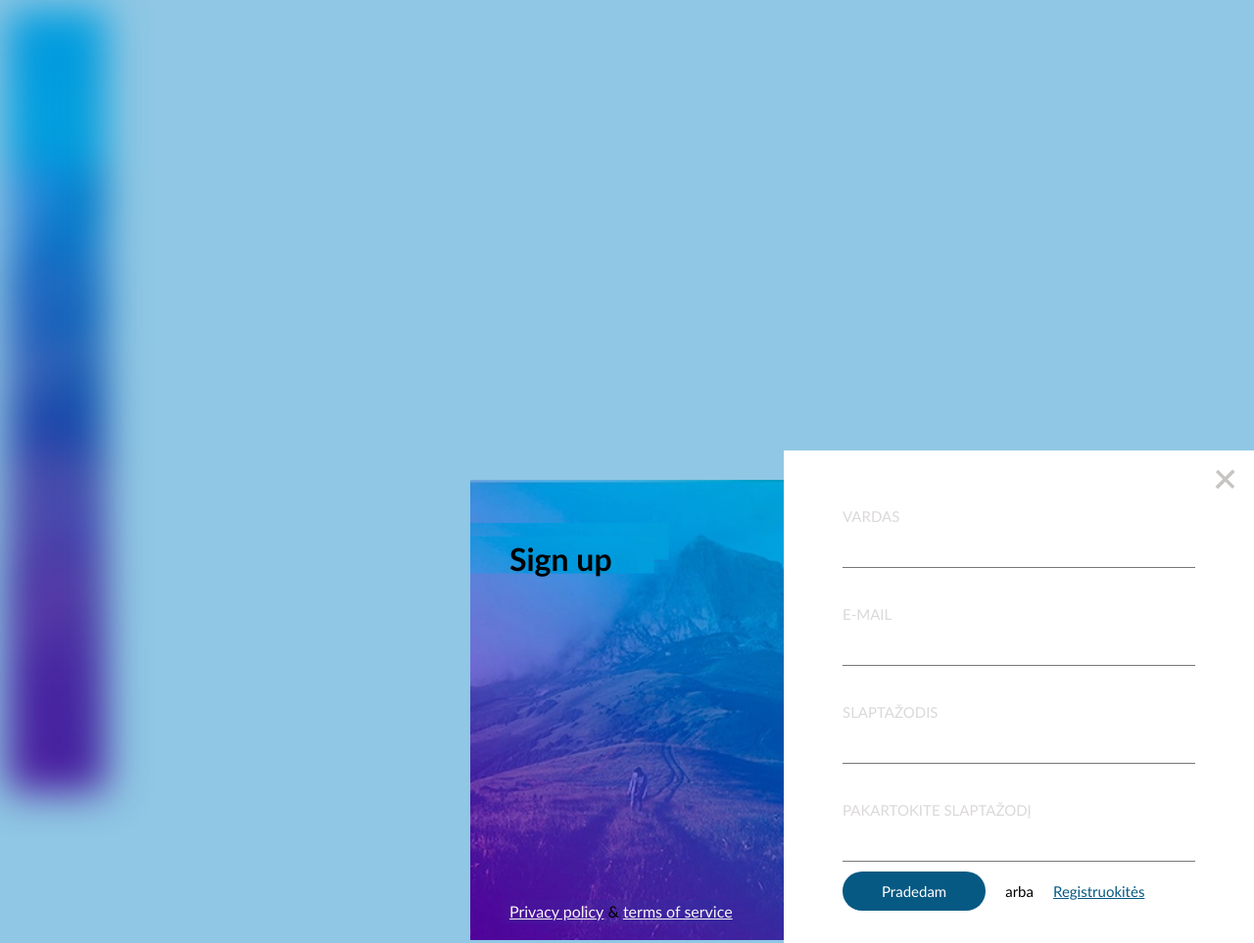
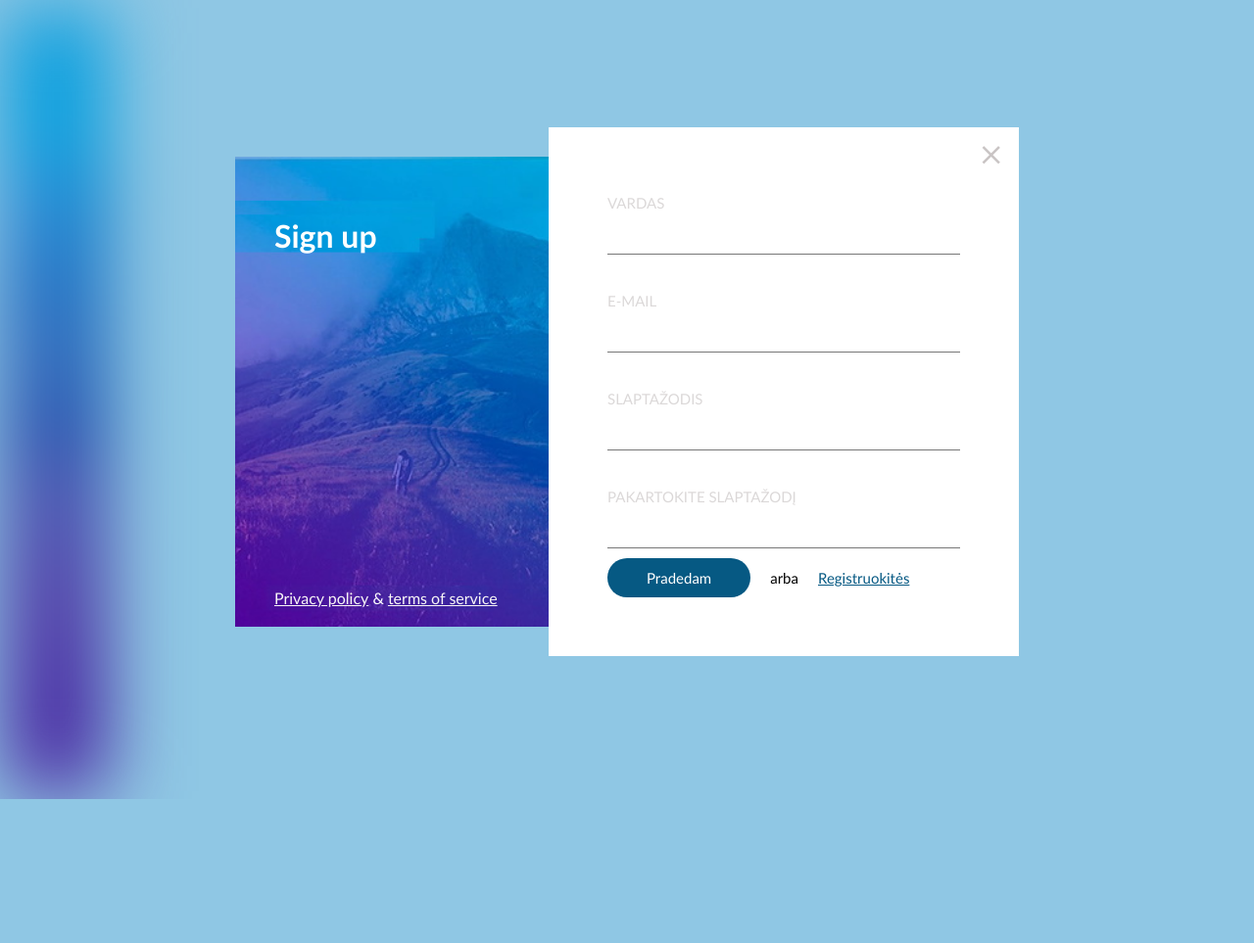
Before and after one commit to JurateJ/04-11.23-signup, a plain HTML site: page index.html in a window 1280 px wide. Shown: the top 963 px of the page at 98% size. After the commit the page ends 816 px from the top, so only its background shows below. Drawn offline with Linux system fonts and the light colour scheme.

Commit message:
Suscrolu

```diff
--- a/css/custom.css
+++ b/css/custom.css
@@ -1,8 +1,6 @@
 body {
     background-color: #8fc7e4;
-
 }
-
     .background {
         display: inline-block;
         width: 100px;
@@ -11,19 +9,16 @@ body {
         background-repeat: no-repeat;
         background-size: cover;
         background-position: center;
-        filter: blur(20px);
-
+        filter: blur(40px);
     }
 
     main {
         display: inline-block;
         width: 800px;
-        margin-top: 60px;
-        margin-left: calc(50% - 400px);
         position: absolute;
         top: 50%;
         left: 50%;
-        transform: translate(-50%,0);
+        transform: translate(-50%,-50%);
     }
         .left-column {
             display: inline-block;
@@ -33,6 +28,7 @@ body {
             position: absolute;
             top: 30px;
             bottom: 30px;
+            color: #fff;
             background-color: #065983;
             background-image: url(../img/31pav.jpg);
             background-repeat: no-repeat;
@@ -57,8 +53,7 @@ body {
             width: 60%;
             padding: 60px;
             background-color: white;
-
-            /* position: relative; */
+            position: relative;
         }
             .close {
                 display: inline-block;
@@ -69,12 +64,13 @@ body {
                 font-weight: 100;
                 font-size: 50px;
                 line-height: 54px;
-                transform: rotate(45deg);
-                transform-origin: center;
-                cursor: pointer;
                 position: absolute;
                 top: 0;
                 right: 0;
+                transform-origin: center;
+                transform: rotate(45deg);
+                cursor: pointer;
+                font-family: 'Times New Roman', Times, serif;
             }
 
             .forma {
@@ -84,6 +80,7 @@ body {
                 .forma-row {
                     display: inline-block;
                     width: 100%;
+                    margin-top: 10px;
                 }
 
                     .forma-row + .forma-row {
@@ -95,17 +92,17 @@ body {
                         width: 100%;
                         text-transform: uppercase;
                         font-size: 15px;
+                        line-height: 15px;
                         font-weight: 500;
                         color: rgb(219, 216, 216);
-                        line-height: 15px;
                     }
                     input {
                         display: inline-block;
                         width: 100%;
                         border: none;
-                        border-bottom: 1px solid #777777 ;
                         font-size: 18px ;
                         color: #777;
+                        border-bottom: 1px solid #777777 ;
                         line-height: 40px;
                     }
                     .btn {
@@ -114,28 +111,25 @@ body {
                         padding: 10px;
                         padding-left: 40px;
                         padding-right: 40px;
+                        font-size: 15px;
+                        line-height: 20px;
                         background-color: #065983;
                         color: #ffffff;
                         border-radius: 90px;
-                        font-size: 15px;
-                        line-height: 20px;
-                        margin-top: 10px;
                     }
                     .forma-row > span {
                         display: inline-block;
                         float: left;
                         padding: 10px;
+                        line-height: 20px;
                         font-size: 15px;
-                        line-height: 20px;
                         margin-left: 10px;
-                        margin-top: 10px;
                     }
                     .forma-row > a {
                         display: inline-block;
                         float: left;
                         padding: 10px;
-                        font-size: 15px;
                         line-height: 20px;
                         color: #065983;
-                        margin-top: 10px;
+                        font-size: 15px;
                     }
```
Also changed, not shown: index.html (+1 -1 lines).
